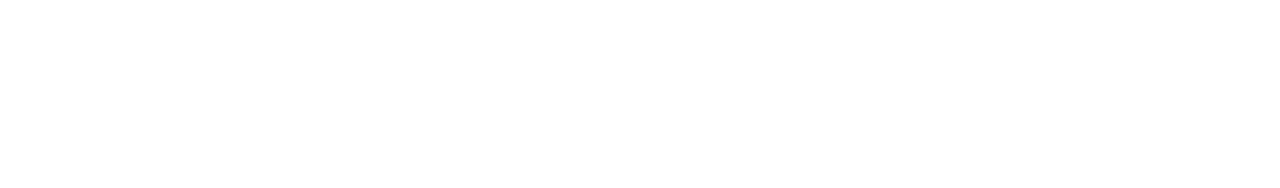
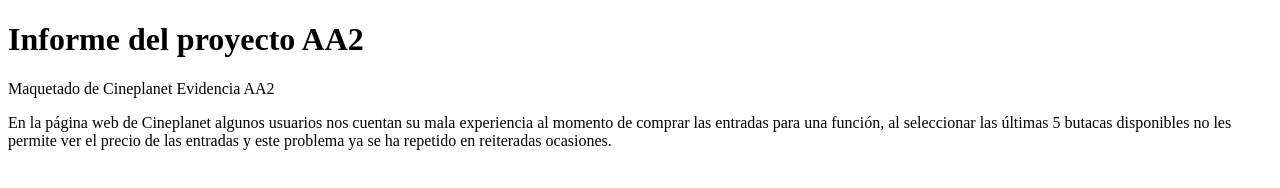
Before and after one commit to andre2ie7e/andre2sie7e.github.io, a plain HTML site: page index.html in a window 1280 px wide. Drawn offline with Linux system fonts and the light colour scheme.

Commit message:
Update index.html

```diff
--- a/index.html
+++ b/index.html
@@ -4,6 +4,9 @@
     <meta charset="UTF-8">
     <meta name="viewport" content="width=device-width, initial-scale=1.0">
     <title>Cineplanet</title>
+    <h1>Informe del proyecto AA2</h1>
+    <p>Maquetado de Cineplanet Evidencia AA2</p>
+    <p>En la página web de Cineplanet algunos usuarios nos cuentan su mala experiencia al momento de comprar las entradas para una función,  al seleccionar las últimas 5 butacas disponibles no les permite ver el precio de las entradas y este problema ya se ha repetido en reiteradas ocasiones.</p>
 </head>
 <body>
 
```
